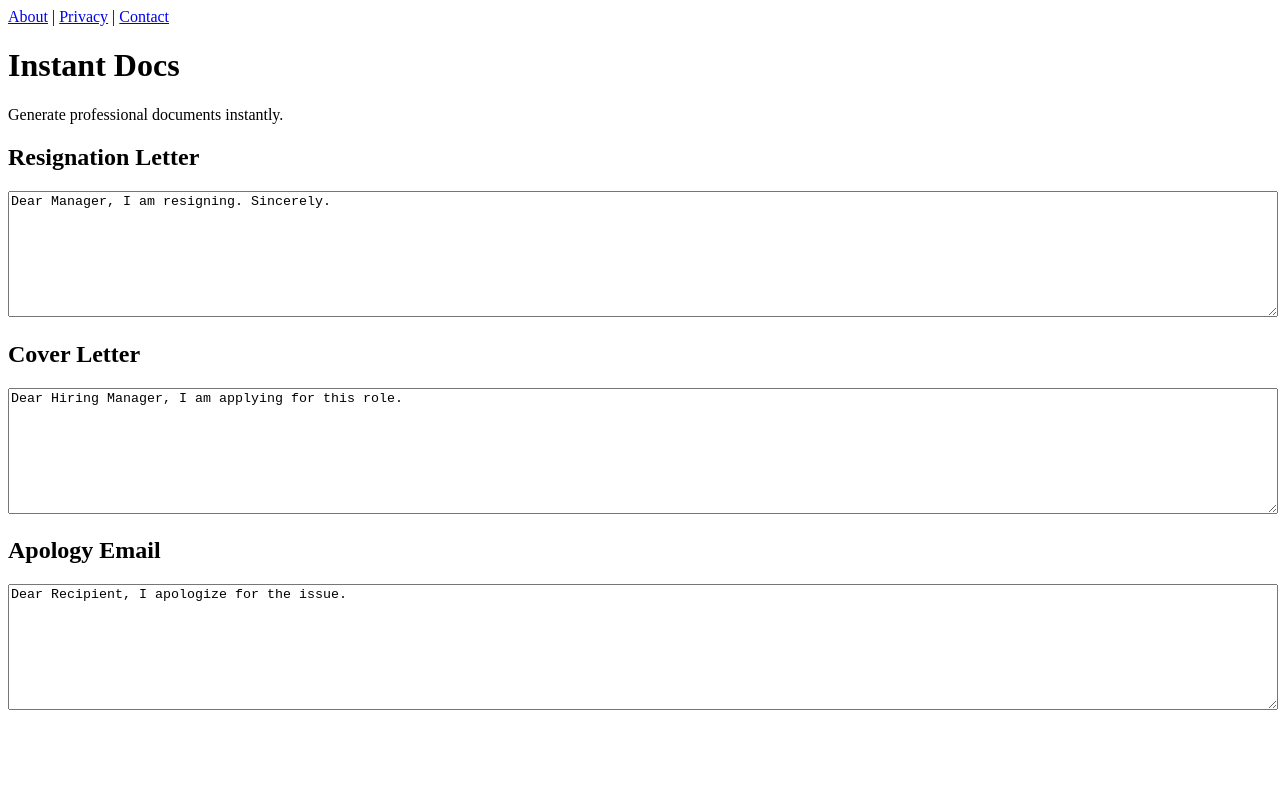
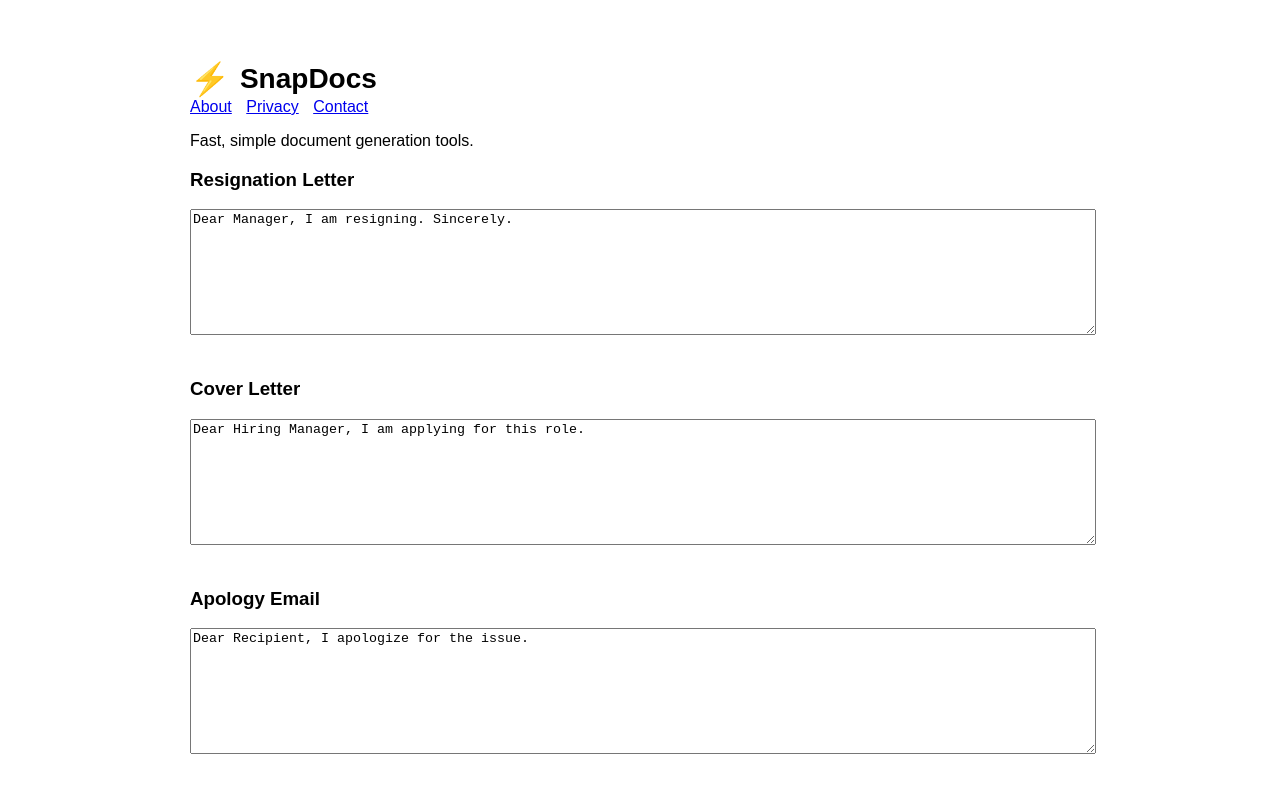
Before and after one commit to dannynuhi/instant-docs, a plain HTML site: page index.html in a window 1280 px wide. Drawn offline with Linux system fonts and the light colour scheme.

Commit message:
SnapDocs branding + icon

```diff
--- a/index.html
+++ b/index.html
@@ -3,28 +3,48 @@
 <head>
   <meta charset="utf-8" />
   <meta name="viewport" content="width=device-width,initial-scale=1" />
-  <title>Instant Docs - Free Letter Generator</title>
+  <title>SnapDocs</title>
+
+  <style>
+    body { font-family: Arial; max-width: 900px; margin: 40px auto; padding: 20px; }
+    .brand {
+      display: flex;
+      align-items: center;
+      gap: 10px;
+      font-size: 28px;
+      font-weight: bold;
+    }
+    .icon {
+      font-size: 32px;
+    }
+    nav a { margin-right: 10px; }
+    textarea { width: 100%; height: 120px; margin-bottom: 20px; }
+  </style>
 </head>
+
 <body>
 
+<div class="brand">
+  <div class="icon">⚡</div>
+  <div>SnapDocs</div>
+</div>
+
 <nav>
-  <a href="/about.html">About</a> |
-  <a href="/privacy.html">Privacy</a> |
+  <a href="/about.html">About</a>
+  <a href="/privacy.html">Privacy</a>
   <a href="/contact.html">Contact</a>
 </nav>
 
-<h1>Instant Docs</h1>
+<p>Fast, simple document generation tools.</p>
 
-<p>Generate professional documents instantly.</p>
+<h3>Resignation Letter</h3>
+<textarea>Dear Manager, I am resigning. Sincerely.</textarea>
 
-<h2>Resignation Letter</h2>
-<textarea style="width:100%;height:120px;">Dear Manager, I am resigning. Sincerely.</textarea>
+<h3>Cover Letter</h3>
+<textarea>Dear Hiring Manager, I am applying for this role.</textarea>
 
-<h2>Cover Letter</h2>
-<textarea style="width:100%;height:120px;">Dear Hiring Manager, I am applying for this role.</textarea>
-
-<h2>Apology Email</h2>
-<textarea style="width:100%;height:120px;">Dear Recipient, I apologize for the issue.</textarea>
+<h3>Apology Email</h3>
+<textarea>Dear Recipient, I apologize for the issue.</textarea>
 
 </body>
 </html>
```
